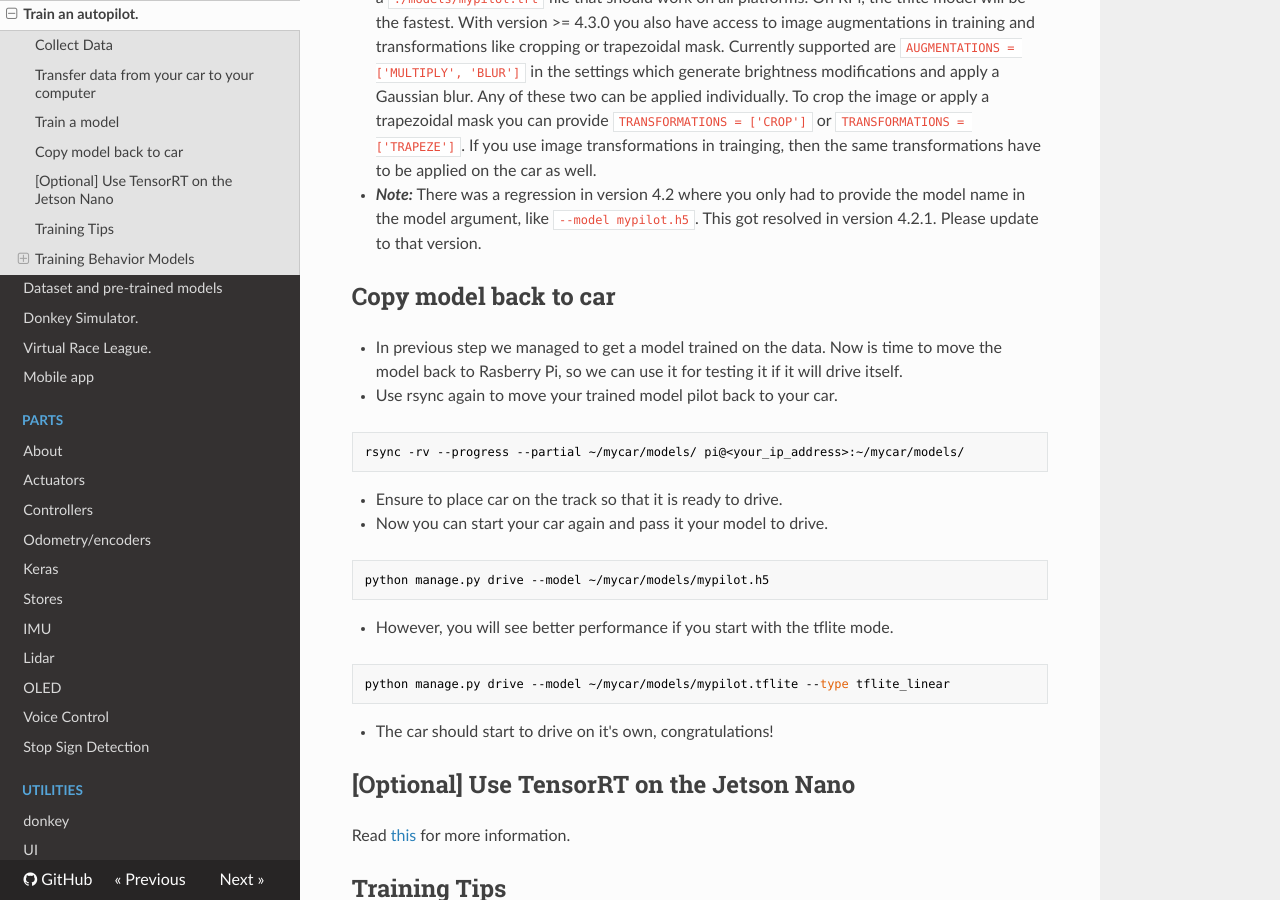
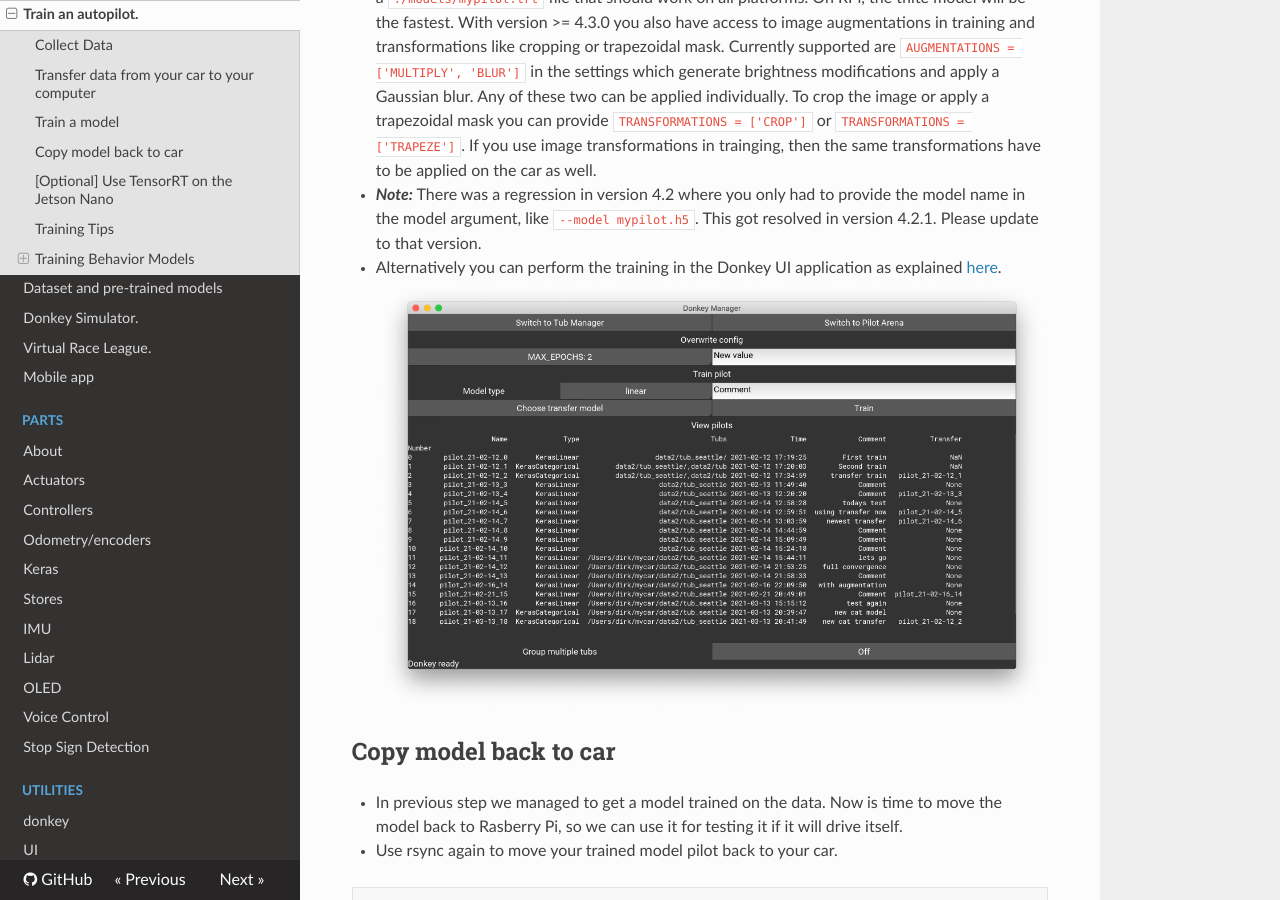
Before and after one commit to autorope/donkeydocs, an MkDocs documentation site: the page built from docs/guide/train_autopilot.md, in a window 1280 px wide and 900 px high, scrolled down 1306 px. Built offline with MkDocs 1.6.1, drawn with Linux system fonts in a browser that asks for light colours; nearby versions of some CDN libraries; old or Windows-style settings are respelled for this version of MkDocs.

Commit message:
Add link to ui in training
Adding link to train screen in UI and screenshot in the trainings section.

```diff
--- a/docs/guide/train_autopilot.md
+++ b/docs/guide/train_autopilot.md
@@ -39,6 +39,9 @@ donkey train --tub <tub folder names comma separated> --model ./models/mypilot.h
 * If you run with version >= 4.3.0, the model will be automatically created in tflite format for fast inferencing, generating a `./models/mypilot.tflite` file, too. Tflite creation can be suppressed, by setting `CREATE_TF_LITE = False` in your `myconfig.py` file. In addition, a tensorrt model is produced if you set `CREATE_TENSOR_RT = True`, which is `False` by default. That setting produces a `./models/mypilot.trt` file that should work on all platforms. On RPi, the tflite model will be the fastest. With version >= 4.3.0 you also have access to image augmentations in training and transformations like cropping or trapezoidal mask. Currently supported are `AUGMENTATIONS = ['MULTIPLY', 'BLUR']` in the settings which generate brightness modifications and apply a Gaussian blur. Any of these two can be applied individually. To crop the image or apply a trapezoidal mask you can provide `TRANSFORMATIONS = ['CROP']` or `TRANSFORMATIONS = ['TRAPEZE']`. If you use image transformations in trainging, then the same transformations have to be applied on the car as well.
 
 * _**Note:**_ There was a regression in version 4.2 where you only had to provide the model name in the model argument, like `--model mypilot.h5`. This got resolved in version 4.2.1. Please update to that version.
+
+* Alternatively you can perform the training in the Donkey UI application as explained [here](/utility/ui/#the-trainer).
+  ![Trainer UI](../assets/ui-trainer.png)
 
 ## Copy model back to car
 
```
